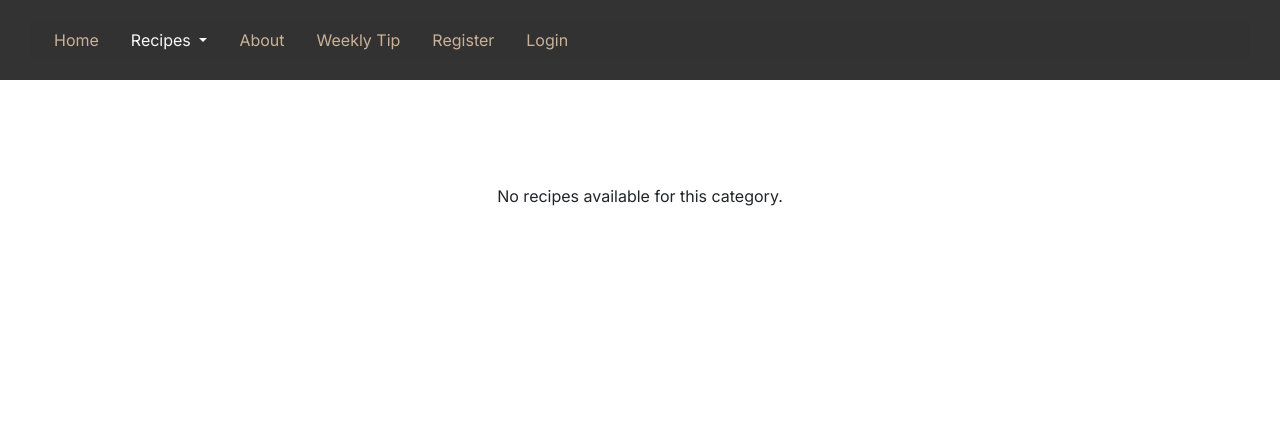
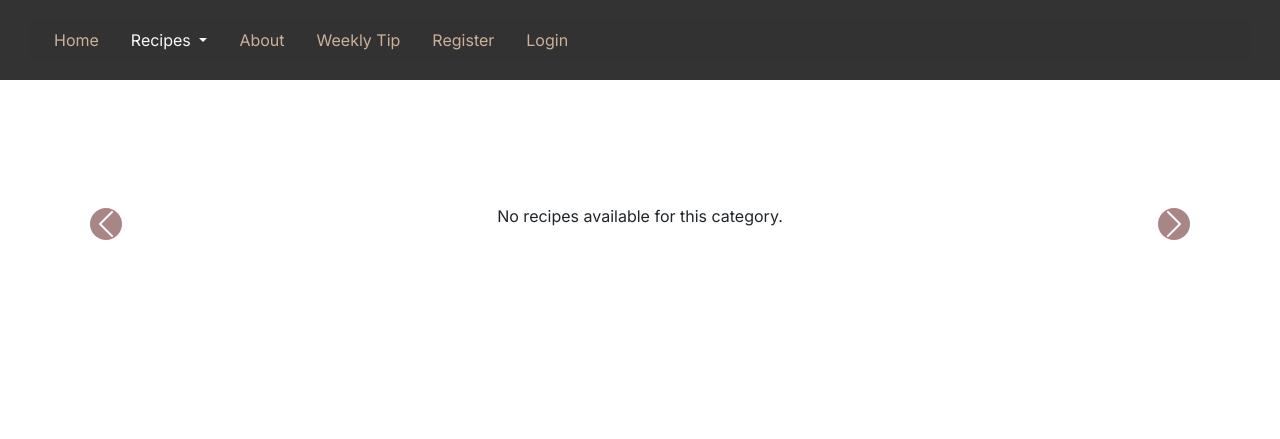
Before and after one commit to merzann/the-travelling-wooden-spoon, a Django app: page /recipes/ in a window 1280 px wide. Shown: the top 439 px of the page. Run offline with Django 4.2, Linux system fonts and the light colour scheme; data that the repository does not hold is empty; some libraries are stand-ins or nearby versions.

Commit message:
Feat: add Bootstrap pagination caroussel to category.html, add CSS to style caroussel to style.css and Javascript code to script.js to operate caroussel

```diff
--- a/blog/templates/blog/category.html
+++ b/blog/templates/blog/category.html
@@ -5,10 +5,13 @@
 <main class="container-fluid py-4 category-page">
     <h1 class="text-center heading">{{ category.name }}</h1>
 
-    <!-- Recipes Grid -->
+    <!-- Recipes Carousel -->
+    <div id="recipesCarousel" class="carousel slide" data-bs-ride="carousel">
+        <div class="carousel-inner">
+            {% for recipe in recipes %}
+            <div class="carousel-item {% if forloop.first %}active{% endif %}">
                 <div class="row g-4 justify-content-center">
-        {% for recipe in recipes %}
-            <div class="col-12 col-xl-6">
+                    <div class="col-12 col-lg-6">
                         <div class="card shadow-sm h-100">
                             <img src="{{ recipe.image.url }}" class="card-img-top" alt="{{ recipe.title }}">
                             <div class="card-body d-flex flex-column">
@@ -32,7 +35,10 @@
                                 </div>
 
                                 <!-- Read More Button -->
-                        <a href="{% url 'recipe_detail' recipe.id %}" class="btn btn-custom mt-auto mb-5 w-25 mx-auto">Read More</a>
+                                <a href="{% url 'recipe_detail' recipe.id %}" class="btn btn-custom mt-auto mb-5 w-25 mx-auto">Read
+                                    More</a>
+                            </div>
+                        </div>
                     </div>
                 </div>
             </div>
@@ -40,5 +46,16 @@
             <p class="text-center">No recipes available for this category.</p>
             {% endfor %}
         </div>
+
+        <!-- Carousel Controls -->
+        <button class="carousel-control-prev" type="button" data-bs-target="#recipesCarousel" data-bs-slide="prev">
+            <span class="carousel-control-prev-icon" aria-hidden="true"></span>
+            <span class="visually-hidden">Previous</span>
+        </button>
+        <button class="carousel-control-next" type="button" data-bs-target="#recipesCarousel" data-bs-slide="next">
+            <span class="carousel-control-next-icon" aria-hidden="true"></span>
+            <span class="visually-hidden">Next</span>
+        </button>
+    </div>
 </main>
 {% endblock %}
--- a/blog/templates/blog/index.html
+++ b/blog/templates/blog/index.html
@@ -12,9 +12,8 @@
                 Explore Recipes
             </a>
             <!-- Bootstrap Modal -->
-            <div class="modal fade" id="categoryModal" tabindex="-1" aria-labelledby="categoryModalLabel"
-                aria-hidden="true">
-                <div class="modal-dialog">
+            <div class="modal fade" id="categoryModal" tabindex="-1" aria-labelledby="categoryModalLabel" aria-hidden="true">
+                <div class="modal-dialog modal-dialog-centered modal-lg">
                     <div class="modal-content">
                         <div class="modal-header">
                             <h5 class="modal-title" id="categoryModalLabel">Select a Recipe Category</h5>
--- a/static/css/style.css
+++ b/static/css/style.css
@@ -195,6 +195,29 @@ ul.dropdown-menu.show {
     height: 50vh;
 }
 
+/* Custom carousel and recipe styles */
+.custom-recipe-col {
+    transition: transform 0.3s ease-in-out;
+}
+
+.card {
+    border: none;
+    border-radius: 10px;
+    overflow: hidden;
+}
+
+.carousel-control-prev-icon,
+.carousel-control-next-icon {
+    background-color: #550f0f;
+    border-radius: 50%;
+    padding: 10px;
+}
+
+.carousel-inner {
+    padding: 20px 0;
+}
+
+
 /* Recipe_detail page */
 .recipe-detail {
     margin-top: 3.5rem !important;
--- /dev/null
+++ b/static/js/script.js
@@ -0,0 +1,17 @@
+document.addEventListener('DOMContentLoaded', () => {
+    const updateCarouselItems = () => {
+        const isLargeScreen = window.matchMedia('(min-width: 992px)').matches;
+        const items = document.querySelectorAll('.carousel-item');
+
+        items.forEach(item => {
+            const colDivs = item.querySelectorAll('.custom-recipe-col');
+            colDivs.forEach(div => {
+                div.style.flexBasis = isLargeScreen ? '50%' : '100%'; // Adjust to 50% for large screens
+            });
+        });
+    };
+
+    // Initial setup and event listener for resizing
+    updateCarouselItems();
+    window.addEventListener('resize', updateCarouselItems);
+});
--- a/templates/base.html
+++ b/templates/base.html
@@ -56,8 +56,9 @@
                                 href="{% url 'home' %}">Home</a>
                         </li>
                         <li class="nav-item dropdown">
-                            <a class="nav-link dropdown-toggle {% if request.path == recipes_url %}active{% endif %}" aria-current="page" href="#" id="navbarDropdown" role="button"
-                                data-bs-toggle="dropdown" aria-expanded="false">
+                            <a class="nav-link dropdown-toggle {% if request.path == recipes_url %}active{% endif %}"
+                                aria-current="page" href="#" id="navbarDropdown" role="button" data-bs-toggle="dropdown"
+                                aria-expanded="false">
                                 Recipes
                             </a>
                             <ul class="dropdown-menu" aria-labelledby="navbarDropdown">
@@ -68,8 +69,8 @@
                             </ul>
                         </li>
                         <li class="nav-item">
-                            <a class="nav-link {% if request.path == about_page_url %}active{% endif %}" aria-current="page"
-                                href="{% url 'about_page' %}">About</a>
+                            <a class="nav-link {% if request.path == about_page_url %}active{% endif %}"
+                                aria-current="page" href="{% url 'about_page' %}">About</a>
                         </li>
                         <li class="nav-item">
                             <a class="nav-link {% if request.path == weekly_tip_url %}active{% endif %}"
@@ -103,6 +104,18 @@
         {% endblock content %}
 
     </main>
+    <ul class="pagination justify-content-center">
+        {% if page_obj.has_previous %}
+        <li>
+            <a href="?page={{ page_obj.previous_page_number }}" class="page-link">&laquo; PREV</a>
+        </li>
+        {% endif %}
+        {% if page_obj.has_next %}
+        <li>
+            <a href="?page={{ page_obj.next_page_number }}" class="page-link">NEXT &raquo;</a>
+        </li>
+        {% endif %}
+    </ul>
 
     <footer class="footer mt-auto py-3">
         <p><i class="fa-regular fa-copyright"></i> 2024 The Travelling Wooden Spoon</p>
```
Lines whose indentation alone changed are shown as unchanged.
